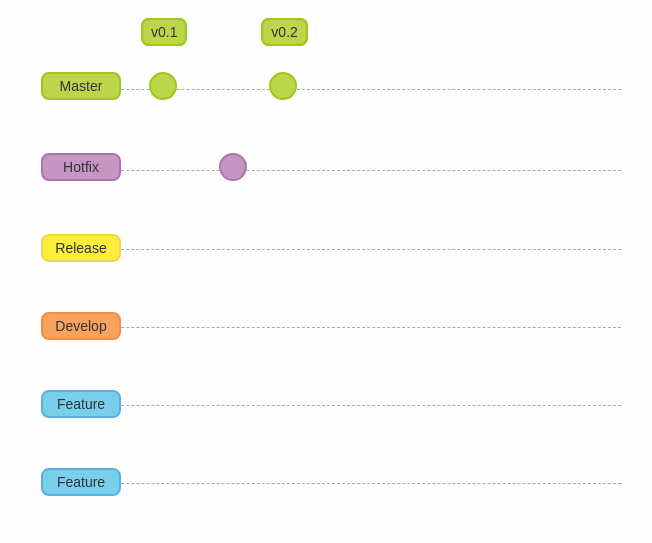
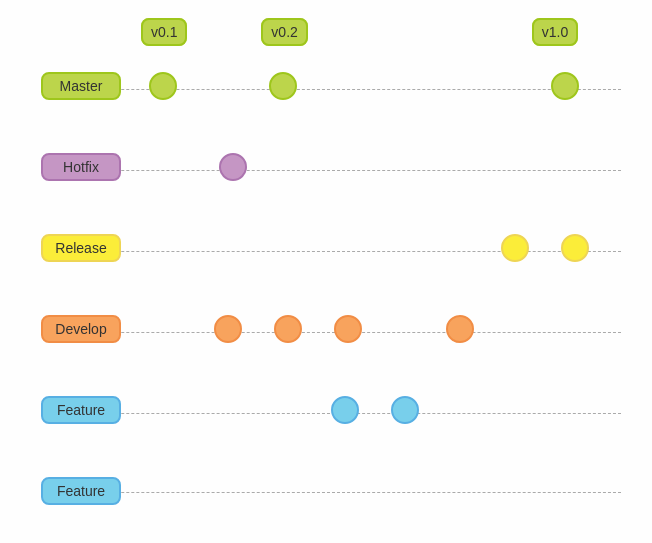
Before and after one commit to voorest/voorest.github.io, a plain HTML site: page index.html in a window 1280 px wide. Shown: the part 85-628 px from the top of the page, without its empty margins (309-961 px from the left). Drawn offline with Linux system fonts and the light colour scheme.

Commit message:
master-checked

```diff
--- a/index.html
+++ b/index.html
@@ -15,11 +15,13 @@
         <div class="git-version">
             <span class="v01">v0.1</span>
             <span class="v02">v0.2</span>
+            <span class="v1">v1.0</span>
         </div>
         <div class="git-branch git-master">
             <span class="branch-name">Master</span>
             <div class="dot" style="margin-left: 28px;"></div>
             <div class="dot" style="margin-left: 88px;"></div>
+            <div class="dot" style="margin-left: 250px;"></div>
         </div>
         <div class="git-branch git-hotfix">
             <span class="branch-name">Hotfix</span>
@@ -27,12 +29,20 @@
         </div>
         <div class="git-branch git-release">
             <span class="branch-name">Release</span>
+            <div class="dot" style="margin-left: 380px;"></div>
+            <div class="dot" style="margin-left: 28px;"></div>
         </div>
         <div class="git-branch git-develop">
             <span class="branch-name">Develop</span>
+            <div class="dot" style="margin-left: 93px;"></div>
+            <div class="dot" style="margin-left: 28px;"></div>
+            <div class="dot" style="margin-left: 28px;"></div>
+            <div class="dot" style="margin-left: 80px;"></div>
         </div>
         <div class="git-branch git-feature">
             <span class="branch-name">Feature</span>
+            <div class="dot" style="margin-left: 210px;"></div>
+            <div class="dot" style="margin-left: 28px;"></div>
         </div>
         <div class="git-branch git-feature">
             <span class="branch-name">Feature</span>
```
